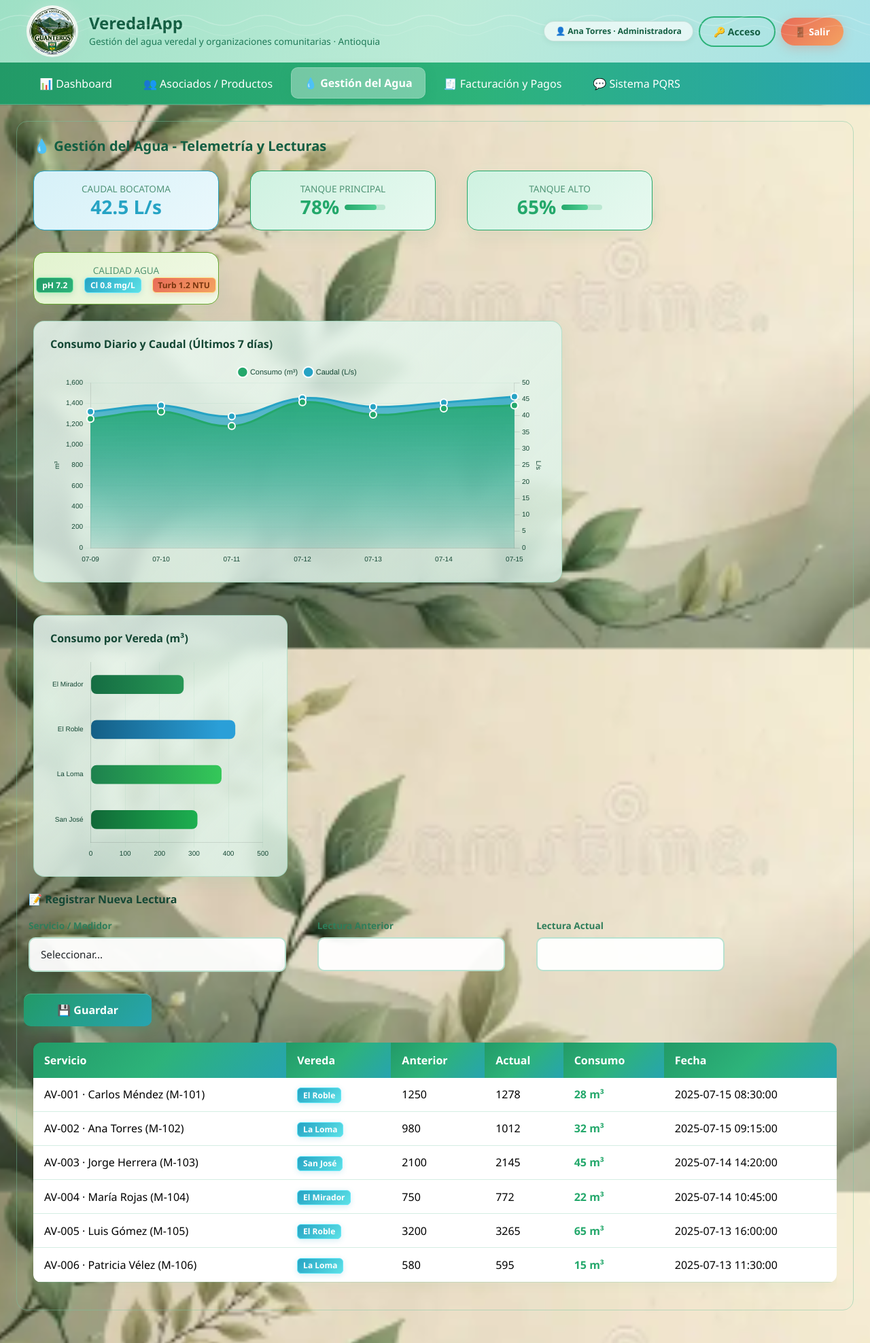
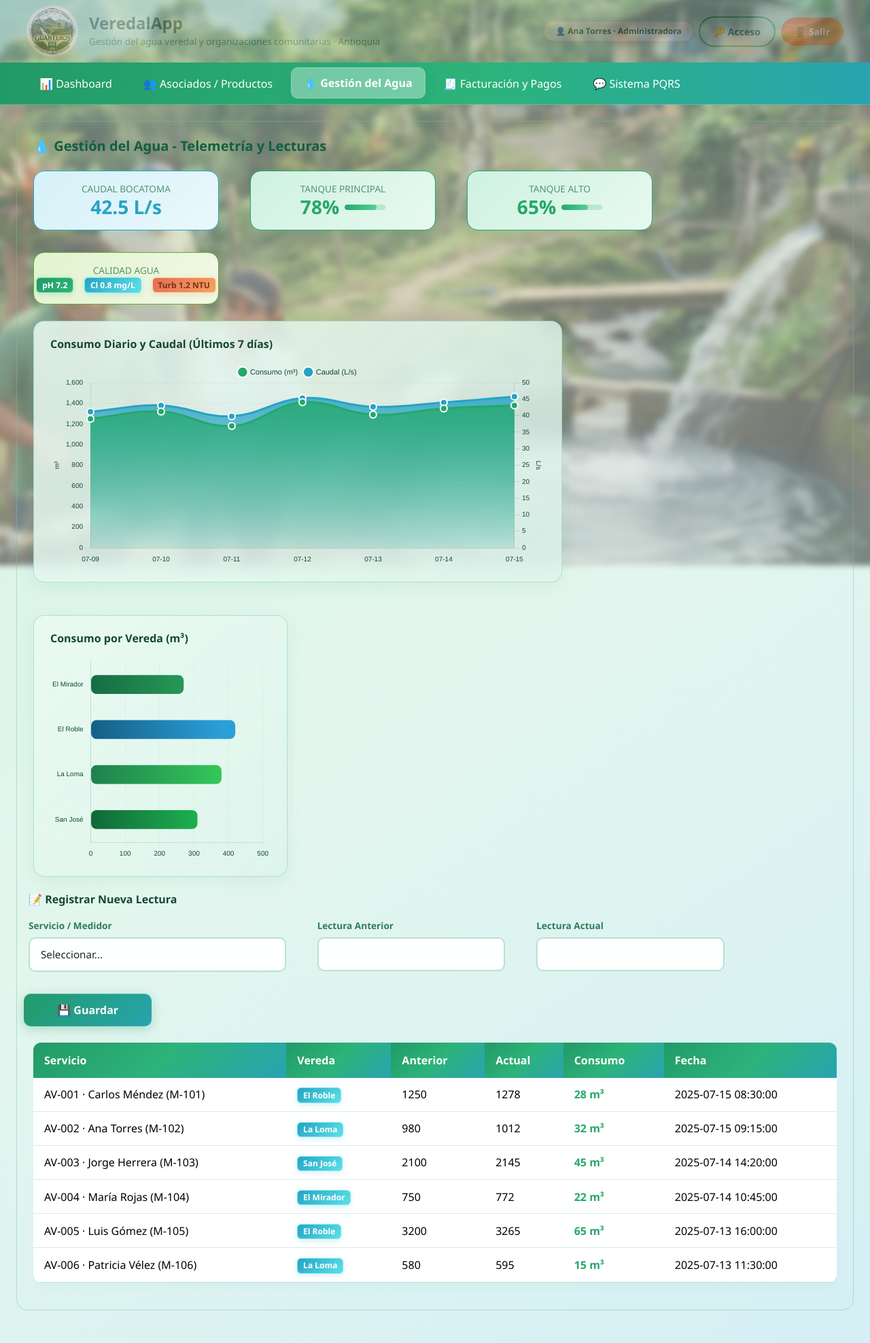
Before and after one commit to Andrealo233/proyecto-v, a Flask app: page /agua in a window 1280 px wide. Shown: the whole page at 68% size. Run offline with Flask 3, Linux system fonts and the light colour scheme; data that the repository does not hold is empty; some libraries are stand-ins or nearby versions.

Commit message:
style: suavizar pixelado del fondo con capa difuminada en dashboard

```diff
--- a/static/css/dashboard.css
+++ b/static/css/dashboard.css
@@ -61,12 +61,8 @@
 /* ===== BASE ===== */
 body > main {
     position: relative;
-    background-image: url("../img/fondo 1.PNG");
-    background-size: cover;
-    background-position: center center;
-    background-repeat: no-repeat;
-    background-attachment: fixed;
-    background-color: var(--canvas-gradient);
+    isolation: isolate;
+    background: var(--canvas-gradient);
     min-height: 100vh;
 }
 
@@ -77,7 +73,13 @@ body > main::before {
     left: 0;
     width: 100%;
     height: 100%;
-    background: linear-gradient(145deg, rgba(213, 242, 230, 0.55) 0%, rgba(227, 246, 238, 0.5) 48%, rgba(212, 239, 245, 0.55) 100%);
+    background-image: url("../img/fondo 1.PNG");
+    background-size: cover;
+    background-position: center center;
+    background-repeat: no-repeat;
+    filter: blur(4px);
+    transform: scale(1.08);
+    opacity: 0.6;
     z-index: -1;
     pointer-events: none;
 }
```
Also changed, not shown: static/img/fondo 1.PNG, static/img/fondo 2.PNG, static/img/fondo.jpeg.
